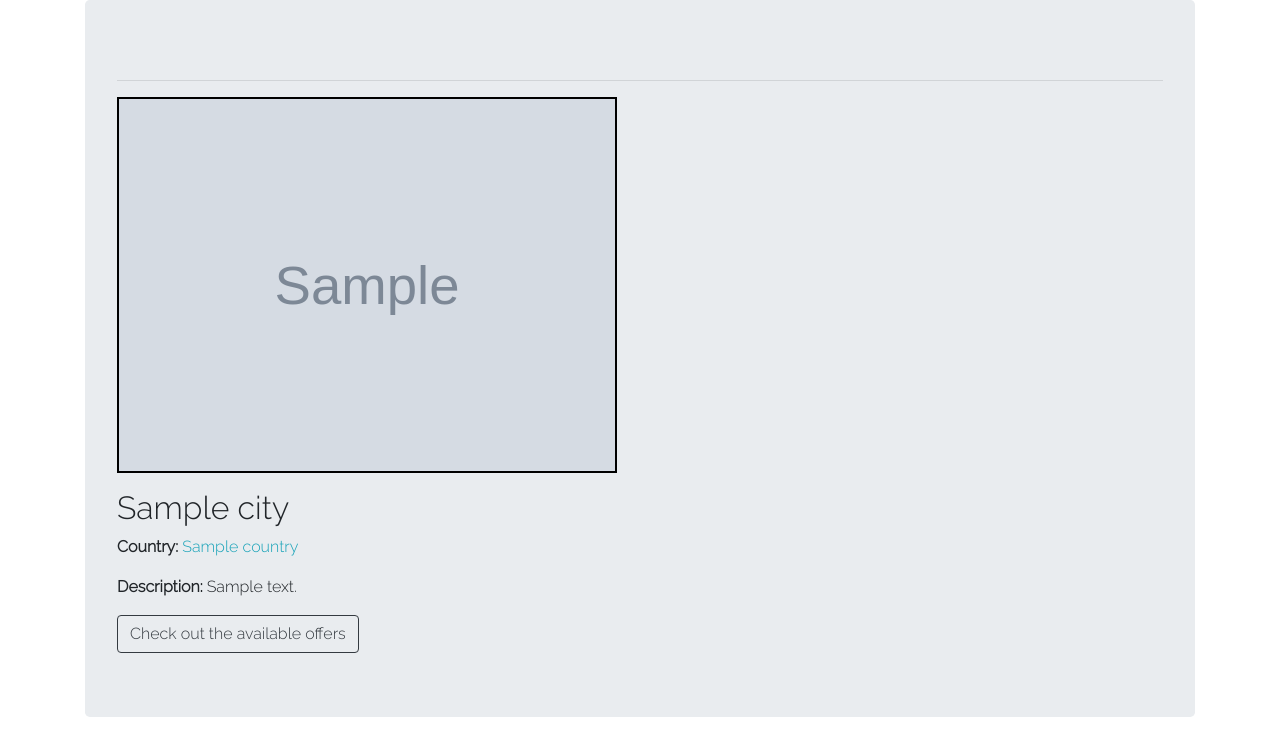
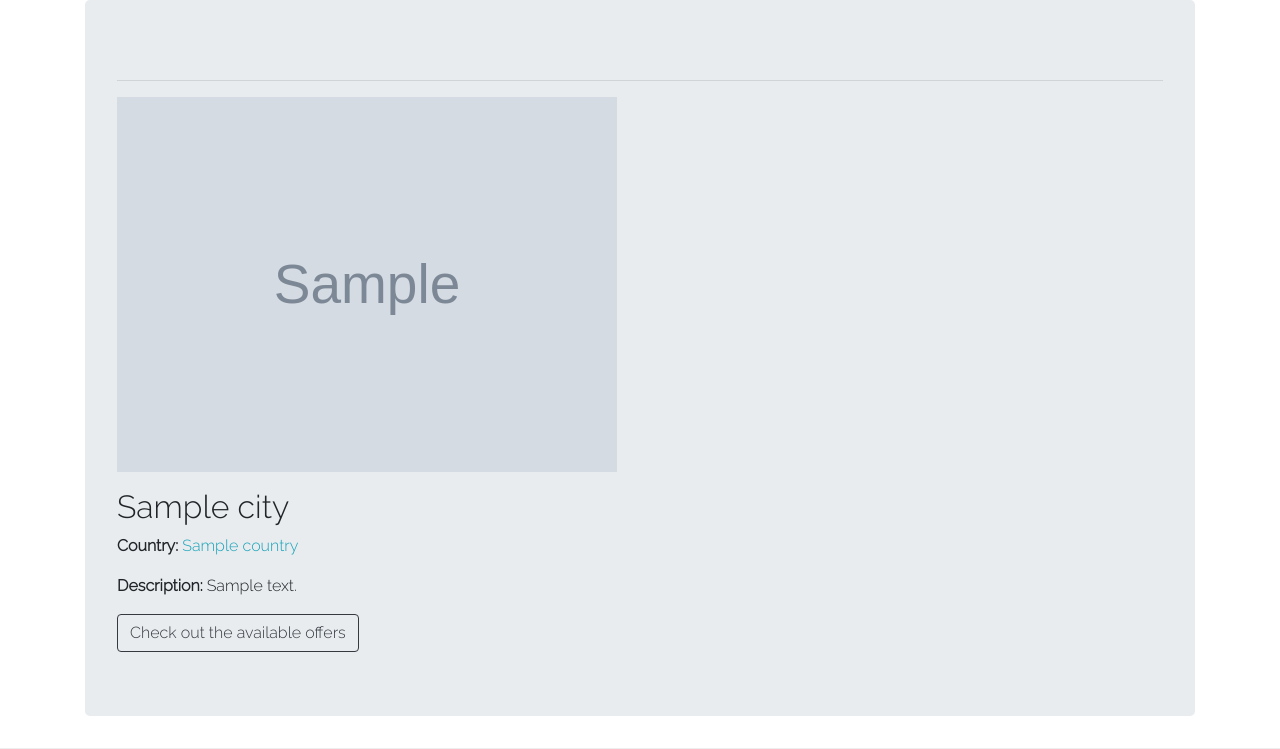
Before and after one commit to DanielGyure/TravelProject, a Django app: page /cities/1 in a window 1280 px wide. Shown: the part 56-805 px from the top of the page. Run offline with Django 4.2, Linux system fonts and the light colour scheme; tables that the repository leaves empty hold one stand-in row (values such as "Sample post"); grey boxes marked "Sample" are stand-in pictures; some libraries are stand-ins or nearby versions.

Commit message:
Removed borders from city details, thickened on flags

```diff
--- a/TravelProject/viewer/templates/city_detail.html
+++ b/TravelProject/viewer/templates/city_detail.html
@@ -13,7 +13,7 @@
 <hr>
 
 {%if city.cover %}
-  <p> <img style="border:2px solid black" src="{{city.cover.url}}" width="500" height="auto"> </p>
+  <p> <img src="{{city.cover.url}}" width="500" height="auto"> </p>
 {% else %}
   <p> <img src="https://dummyimage.com/200x300/000/fff&text=NO+IMAGE" width="500" height="auto"> </p>
 {% endif %}
--- a/TravelProject/viewer/templates/welcome.html
+++ b/TravelProject/viewer/templates/welcome.html
@@ -4,7 +4,7 @@
 
 
 <div class="text-center">
-  <a href="https://imgbb.com/"><img style="border:2px solid black" src="https://i.ibb.co/3yR7Ttk/Flagstogether.jpg" alt="Flagstogether" border="0" width="300" height="auto"></a>
+  <a href="https://imgbb.com/"><img style="border:3px solid black" src="https://i.ibb.co/3yR7Ttk/Flagstogether.jpg" alt="Flagstogether" border="0" width="300" height="auto"></a>
 </div>
 
 <br>
```
